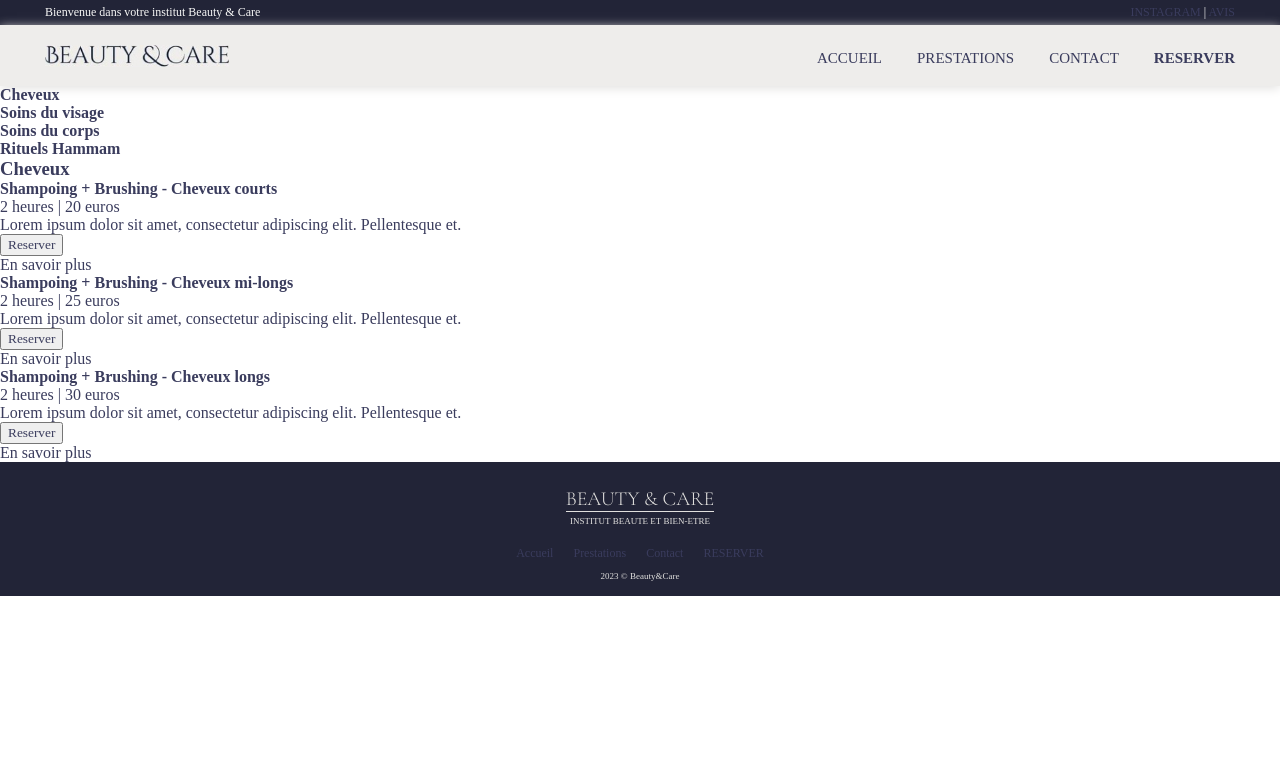
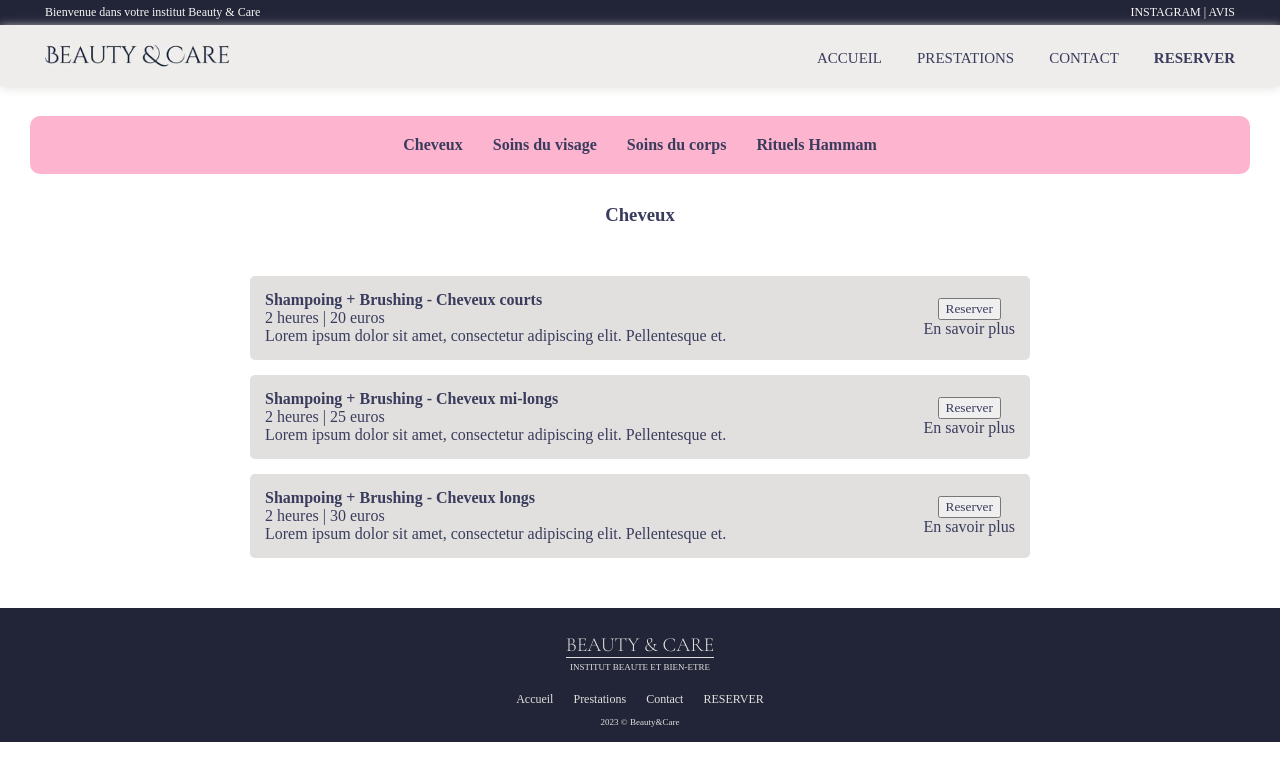
Before and after one commit to aminataffn/institut-beaute, a React (Create React App) app: page /prestations in a window 1280 px wide. Shown: the top 780 px of the page. Built offline with nearby package versions, Linux system fonts and the light colour scheme; a web font is replaced by a local one.

Commit message:
Ajout style de la page prestation

```diff
--- a/src/components/Banner.js
+++ b/src/components/Banner.js
@@ -5,7 +5,8 @@ function Banner() {
       <div className='banner'>
         <p className='banner-text'>Bienvenue dans votre institut Beauty & Care </p>
         <p className='banner-text'>
-          <a href='https://www.instagram.com/beautyncare92/' target='_blank'>INSTAGRAM</a> | <a href='' target='_blank'>AVIS</a></p>
+          <a href='https://www.instagram.com/beautyncare92/' target='_blank'>INSTAGRAM</a> | <a href='' target='_blank'>AVIS</a>
+        </p>
       </div>
     )
   }
--- a/src/pages/Prestations.js
+++ b/src/pages/Prestations.js
@@ -1,17 +1,18 @@
-import { categories } from "../datas/prestations"
+import { categories } from "../datas/prestations";
 import React, { useState } from 'react';
+import '../styles/Prestations.css';
 
 function Element(props) {
     return(
-        <div>
-            <div>
-                <h4>{props.element.name}</h4>
-                <p>{props.element.duration} | {props.element.getTextPrice()}</p>
-                <p>{props.element.description}</p>
+        <div className="display-prestation">
+            <div className="informations-prestation">
+                <h4 className="name-prestation">{props.element.name}</h4>
+                <p className="duration-price-prestation">{props.element.duration} | {props.element.getTextPrice()}</p>
+                <p className="description-prestation">{props.element.description}</p>
             </div>
-            <div>
-                <a href="https://www.planity.com/beauty-and-care-92500-rueil-malmaison" target="_blank"><button> Reserver </button></a>
-                <p>En savoir plus</p>
+            <div className="links-prestation">
+                <a href="https://www.planity.com/beauty-and-care-92500-rueil-malmaison" target="_blank" className="button-prestation"><button> Reserver </button></a>
+                <p className="sub-button-prestation">En savoir plus</p>
             </div>
         </div>
     )
@@ -23,13 +24,13 @@ function Prestations() {
     console.log(categories[1].prestations)
     return (
         <div>
-            <div>
+            <div className="navbar-prestations">
                 {categories.map((category, i) => (
                     <h4 onClick={() => setShow(i)} key={category.id}>{category.name}</h4>
                 ))}
             </div>
-            <h3>{categories[show].name}</h3>
-            <div>
+            <h3 className="title-prestation">{categories[show].name}</h3>
+            <div className="all-prestations">
                 {categories[show].prestations.map((prestation, i) => (
                     <Element element = {prestation} key={i}/>
                 ))}
--- a/src/styles/App.css
+++ b/src/styles/App.css
@@ -10,4 +10,5 @@
 
 a{
   text-decoration: none;
+  color: inherit;
 }
--- /dev/null
+++ b/src/styles/Prestations.css
@@ -0,0 +1,41 @@
+.navbar-prestations{
+    display: flex;
+    flex-direction: row;
+    justify-content: center;
+    align-items: center;
+    gap: 30px;
+    padding: 20px;
+    margin : 30px;
+    border-radius: 10px;
+    background-color: #FDB4CE;
+}
+
+.navbar-prestations h4{
+    cursor: pointer;
+}
+
+.title-prestation{
+    text-align: center;
+}
+
+.all-prestations{
+    margin: 50px 250px;
+    display: flex;
+    flex-direction: column;
+    gap: 15px;
+}
+
+.display-prestation{
+    background-color: #E1E0DE;
+    padding: 15px;
+    display: flex;
+    justify-content: space-between;
+    border-radius: 5px;
+}
+
+.links-prestation{
+    display: flex;
+    flex-direction: column;
+    justify-content: center;
+    align-items: center;
+}
```
